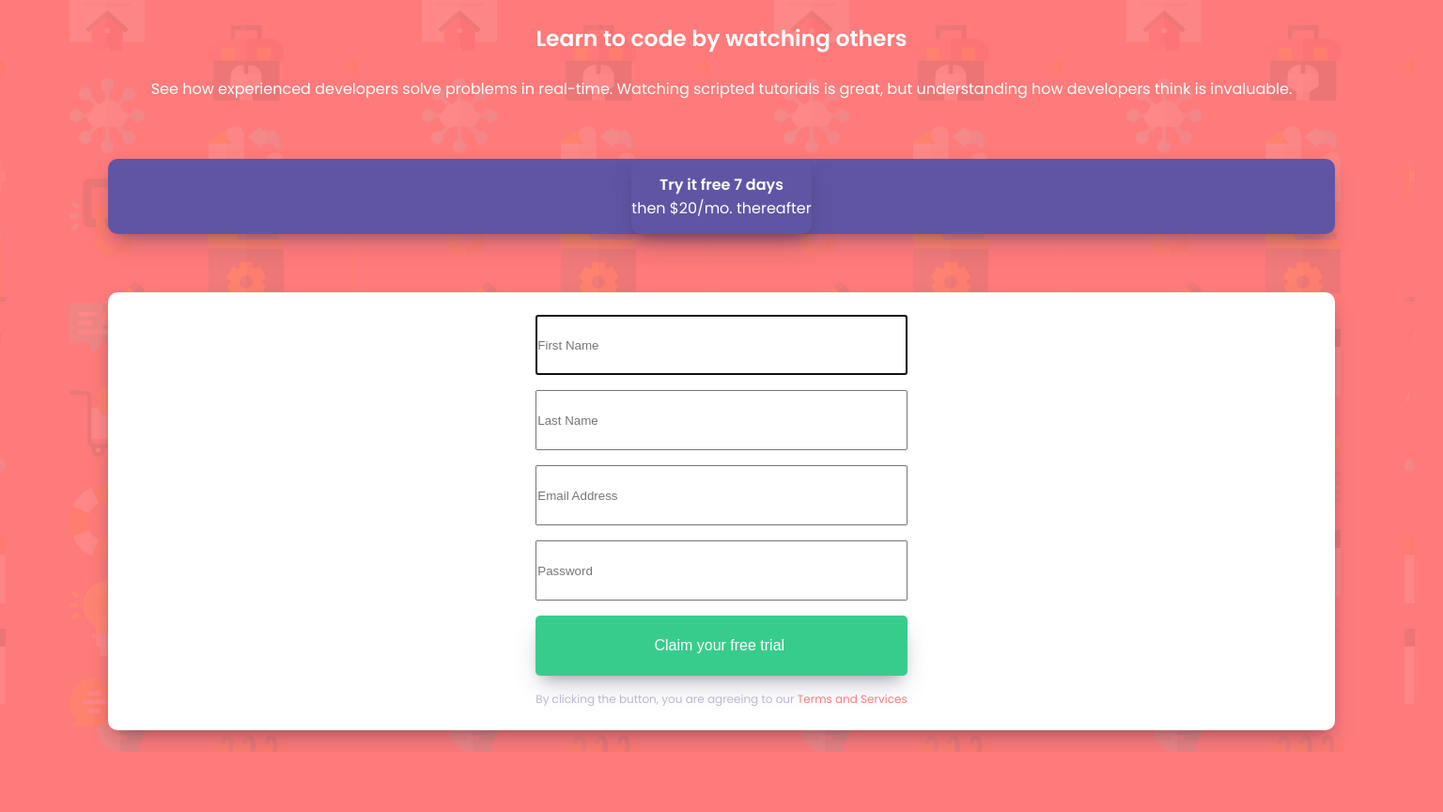
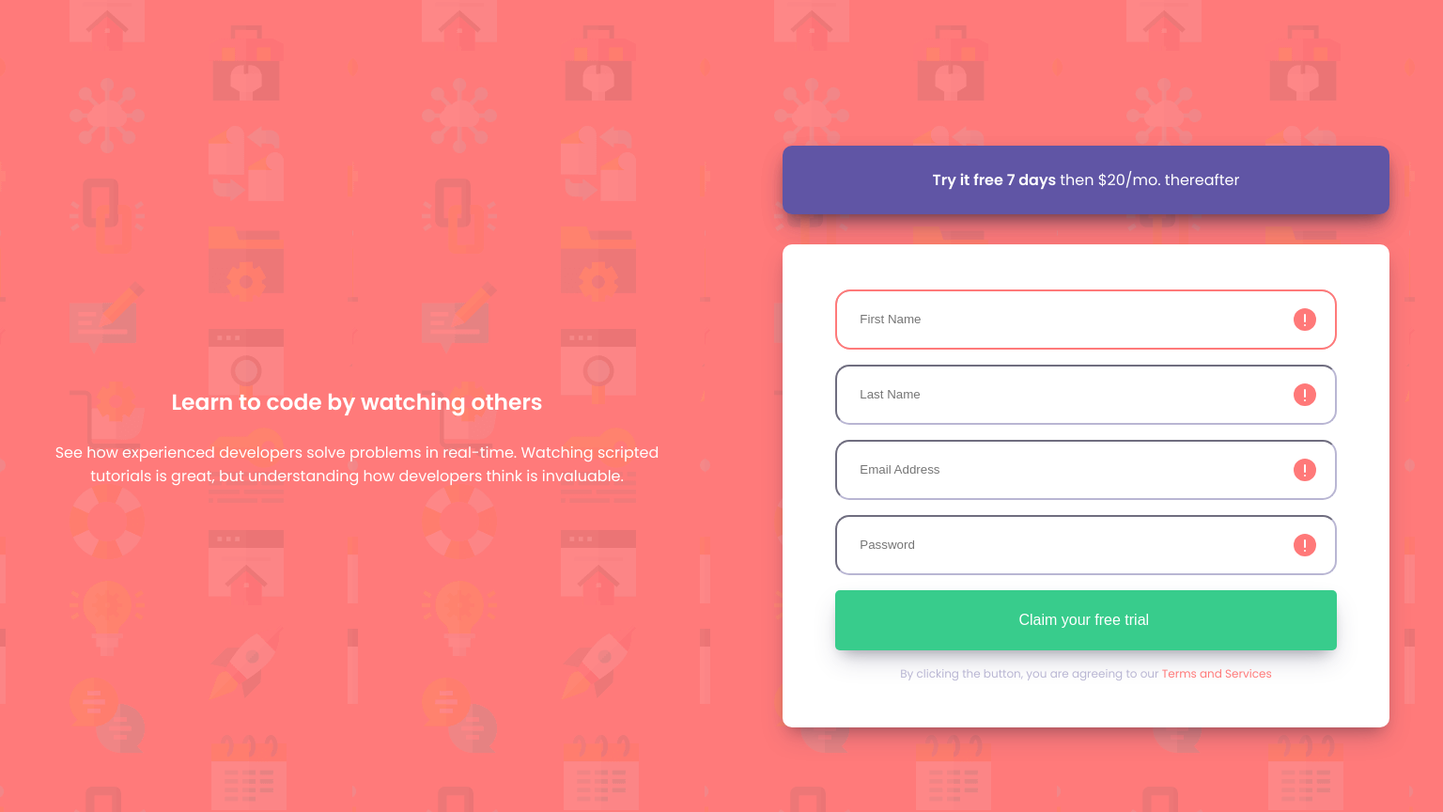
Before and after one commit to BiellzinDev/Intro-component-with-sign-up-form-solution, a plain HTML site: page index.html in a window 1536 px wide. Shown: the whole page at 94% size. Before the commit the page ends 800 px from the top, so only its background shows below. Drawn offline with Linux system fonts and the light colour scheme.

Commit message:
Add files via upload

```diff
--- a/index.html
+++ b/index.html
@@ -35,6 +35,7 @@
           </div>
         </div>
 
+        <div class="container">
           <div class="free limitador">
             <a href="#" class="free"><b>Try it free 7 days <br> </b> then $20/mo. thereafter</a>
           </div>
@@ -47,7 +48,7 @@
               <input type="submit" value="Claim your free trial " class="claim">
               <p>By clicking the button, you are agreeing to our <a href="#" class="rules">Terms and Services</a></p>
             </form>
-
+          </div>
         </div>
       </section>
     </article>
--- a/style.css
+++ b/style.css
@@ -30,6 +30,8 @@ body{
 .fundo{
     width: 100%;
     height: 100dvh;
+    margin-top: 4rem;
+    margin-bottom: 4rem;
 
 
     text-align: center;
@@ -62,18 +64,32 @@ body{
     align-items: center;
 }
 
+.container{
+    width: 100%;
+    display: flex;
+    flex-direction: column;
+    align-items: center;
+    gap: 2rem;
+}
+
 .free {
     display: flex;
     flex-direction: column;
     align-items: center;
     justify-content: center;
-    height: 5rem;
-    background: var(--Purple700);
+    /* height: 5rem; */
+    /* background: var(--Purple700); */
     border-radius: 10px;
     box-shadow: rgba(50, 50, 93, 0.25) 0px 13px 27px -5px, rgba(0, 0, 0, 0.3) 0px 8px 16px -8px;
 }
 
 .free a{
+    margin: 0 auto;
+    padding: 1.5rem;
+    text-align: center;
+    background: var(--Purple700);
+    display: block;
+    width: 100%;
     color: white;
     text-decoration: none;
 }
@@ -82,6 +98,7 @@ input{
     height: 4rem;
     width: 100%;
     color: var(--Gray900);
+    border-color: var(--Purple350);
 }
 
 form{
@@ -125,3 +142,48 @@ form p{
     font-size: 12px;
     color: var(--Purple350);
 }
+
+input::placeholder{
+    padding-left: 1.5rem;
+    /* text-align:right; */
+}
+
+@media(min-width:1440px){
+    .fundo{
+        flex-direction: row;
+        height: 100vh;
+    }
+
+    .free{
+        flex-direction: row;
+    }
+
+    .free a br{
+        display: none;
+    }
+
+    form{
+        width: 90%;
+        padding-top: 3rem;
+        padding-bottom: 3rem;
+    }
+
+    input{
+        outline-color: var(--Gray900);
+        border-radius: 15px;
+    }
+
+    input:invalid{
+        background-image: url(/images/icon-error.svg);
+        background-repeat: no-repeat;
+        background-position: bottom 10px right 20px; ;
+        background-position-y: center;
+        outline-color: var(--Red400);
+        color: var(--Red400);
+    }
+
+    input::placeholder:invalid{
+        color: var(--Red400);
+    }
+
+}
```
Lines whose indentation alone changed are shown as unchanged.
